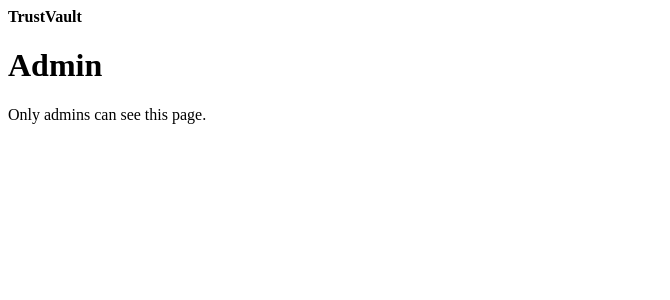
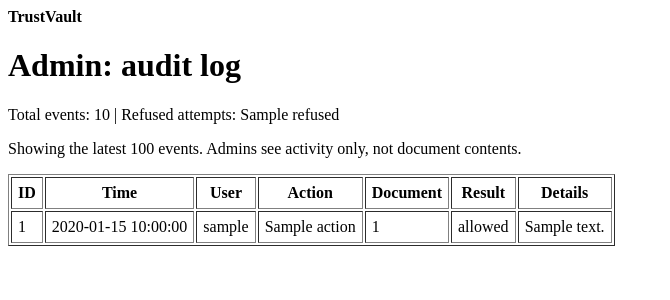
Before and after one commit to gogulasushma/trustvault, a Flask app: template templates/admin.html in a window 1280 px wide. Shown: the top 300 px of the page, without its empty margins (0-670 px from the left). Run offline with Flask 3, Linux system fonts and the light colour scheme; the template is opened without the code that fills it: most values are stand-ins (such as "Sample title", 1, 10 or a date in 2020).

Commit message:
Add admin audit log page

```diff
--- a/app.py
+++ b/app.py
@@ -169,7 +169,18 @@ def dashboard():
 @app.route("/admin")
 @role_required("admin")
 def admin():
-    return render_template("admin.html")
+    db = get_db()
+    logs = db.execute(
+        "SELECT a.id, a.timestamp, u.username, a.action, a.document_id, "
+        "a.allowed, a.details "
+        "FROM audit_log a LEFT JOIN users u ON u.id = a.user_id "
+        "ORDER BY a.id DESC LIMIT 100"
+    ).fetchall()
+    total = db.execute("SELECT COUNT(*) AS n FROM audit_log").fetchone()["n"]
+    refused = db.execute(
+        "SELECT COUNT(*) AS n FROM audit_log WHERE allowed = 0"
+    ).fetchone()["n"]
+    return render_template("admin.html", logs=logs, total=total, refused=refused)
 
 
 @app.route("/upload", methods=["GET", "POST"])
--- a/templates/admin.html
+++ b/templates/admin.html
@@ -1,5 +1,23 @@
 {% extends "base.html" %}
 {% block content %}
-<h1>Admin</h1>
-<p>Only admins can see this page.</p>
+<h1>Admin: audit log</h1>
+<p>Total events: {{ total }} | Refused attempts: {{ refused }}</p>
+<p>Showing the latest 100 events. Admins see activity only, not document contents.</p>
+<table border="1" cellpadding="6">
+  <tr>
+    <th>ID</th><th>Time</th><th>User</th><th>Action</th>
+    <th>Document</th><th>Result</th><th>Details</th>
+  </tr>
+  {% for row in logs %}
+  <tr>
+    <td>{{ row.id }}</td>
+    <td>{{ row.timestamp }}</td>
+    <td>{{ row.username or '(unknown)' }}</td>
+    <td>{{ row.action }}</td>
+    <td>{{ row.document_id or '' }}</td>
+    <td>{{ 'allowed' if row.allowed else 'REFUSED' }}</td>
+    <td>{{ row.details or '' }}</td>
+  </tr>
+  {% endfor %}
+</table>
 {% endblock %}
```
